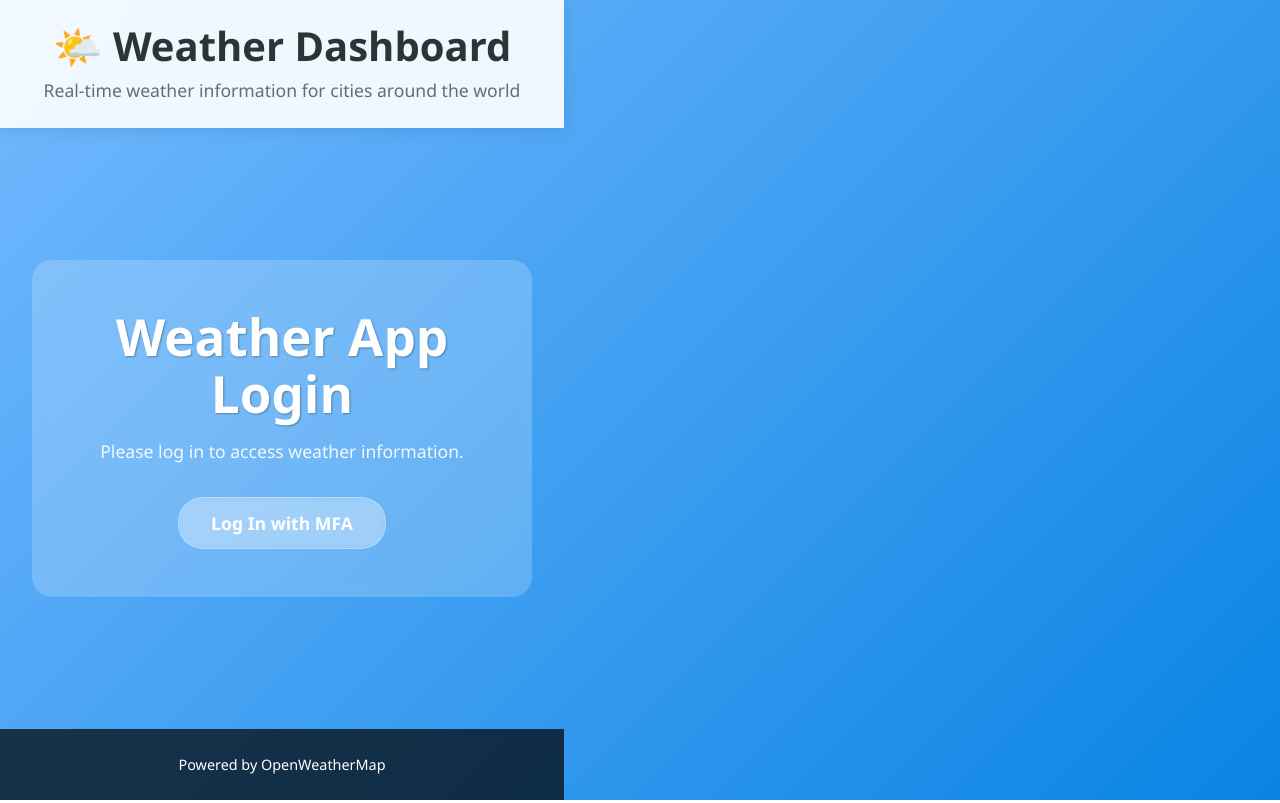
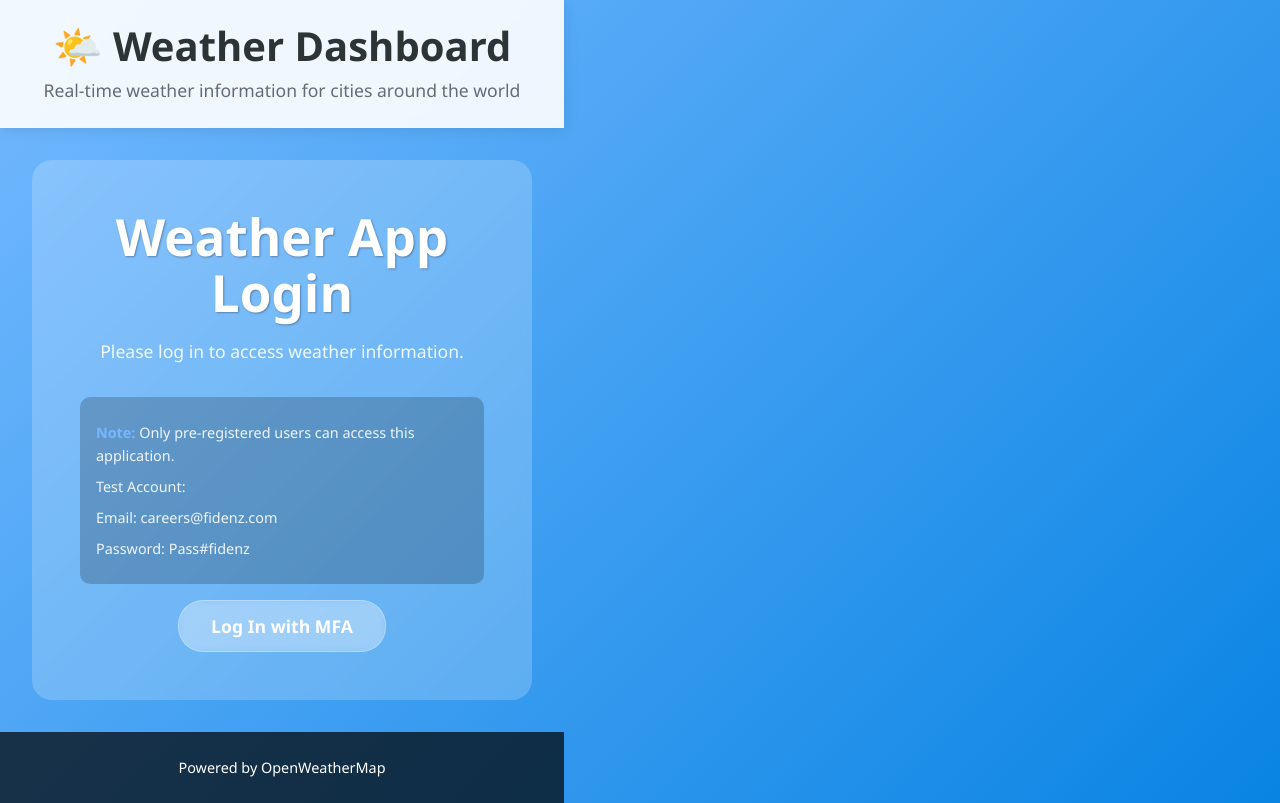
Before and after one commit to NimeshWickram/fidenz-weather-app, a React (Vite) app in the folder frontend/: page / in a window 1280 px wide. Built offline with nearby package versions, Linux system fonts and the light colour scheme.

Commit message:
Implement signup restrictions and test account validation

```diff
--- a/frontend/src/App.css
+++ b/frontend/src/App.css
@@ -182,8 +182,27 @@ main {
 
 .login-container p {
   color: rgba(255, 255, 255, 0.9);
-  margin-bottom: 2rem;
+  margin-bottom: 1rem;
   font-size: 1.1rem;
+}
+
+.login-info {
+  background: rgba(0, 0, 0, 0.2);
+  border-radius: 10px;
+  padding: 1rem;
+  margin: 1rem 0;
+  color: white;
+  text-align: left;
+  width: 100%;
+}
+
+.login-info p {
+  margin: 0.5rem 0;
+  font-size: 0.9rem;
+}
+
+.login-info strong {
+  color: #74b9ff;
 }
 
 /* Header Controls */
--- a/frontend/src/App.jsx
+++ b/frontend/src/App.jsx
@@ -2,10 +2,11 @@ import React from 'react';
 import { useAuth0 } from '@auth0/auth0-react';
 import Home from './pages/Home';
 import Login from './pages/Login';
+import { validateUserAccess } from './auth/userValidation';
 import './App.css';
 
 function App() {
-  const { isLoading, isAuthenticated, error } = useAuth0();
+  const { isLoading, isAuthenticated, error, user } = useAuth0();
 
   if (isLoading) {
     return (
@@ -47,6 +48,24 @@ function App() {
     );
   }
 
+  // If user is authenticated, validate access
+  if (isAuthenticated) {
+    const validation = validateUserAccess(user);
+
+    if (!validation.isValid) {
+      return (
+        <div className="error-container">
+          <div className="error-message">
+            <h3>Access Denied</h3>
+            <p>{validation.reason}</p>
+            <p>Only pre-registered users can access this application.</p>
+            <LogoutButton />
+          </div>
+        </div>
+      );
+    }
+  }
+
   return (
     <div className="app-wrapper">
       <header className="app-header">
@@ -67,4 +86,19 @@ function App() {
   );
 }
 
+// We need to define LogoutButton here since it's used in the App component
+const LogoutButton = () => {
+  const { logout } = useAuth0();
+
+  return (
+    <button
+      onClick={() => logout({ logoutParams: { returnTo: window.location.origin } })}
+      className="auth-button logout-button"
+      style={{ marginTop: '1rem' }}
+    >
+      Log Out
+    </button>
+  );
+};
+
 export default App;
--- /dev/null
+++ b/frontend/src/auth/userValidation.js
@@ -0,0 +1,37 @@
+// Utility functions for user validation and authorization
+const PRE_REGISTERED_USERS = [
+  'careers@fidenz.com'
+];
+
+export const isUserPreRegistered = (userEmail) => {
+  return PRE_REGISTERED_USERS.includes(userEmail);
+};
+
+export const validateUserAccess = (user) => {
+  // Check if user exists
+  if (!user) {
+    return {
+      isValid: false,
+      reason: 'No user information provided'
+    };
+  }
+
+  // Check if user email is pre-registered
+  if (!isUserPreRegistered(user.email)) {
+    return {
+      isValid: false,
+      reason: 'User is not pre-registered. Access denied.'
+    };
+  }
+
+  // User is valid
+  return {
+    isValid: true,
+    reason: 'User is pre-registered and authorized'
+  };
+};
+
+export default {
+  isUserPreRegistered,
+  validateUserAccess
+};
--- a/frontend/src/pages/Login.jsx
+++ b/frontend/src/pages/Login.jsx
@@ -6,6 +6,12 @@ const Login = () => {
     <div className="login-container">
       <h1>Weather App Login</h1>
       <p>Please log in to access weather information.</p>
+      <div className="login-info">
+        <p><strong>Note:</strong> Only pre-registered users can access this application.</p>
+        <p>Test Account:</p>
+        <p>Email: careers@fidenz.com</p>
+        <p>Password: Pass#fidenz</p>
+      </div>
       <LoginButton />
     </div>
   );
```
